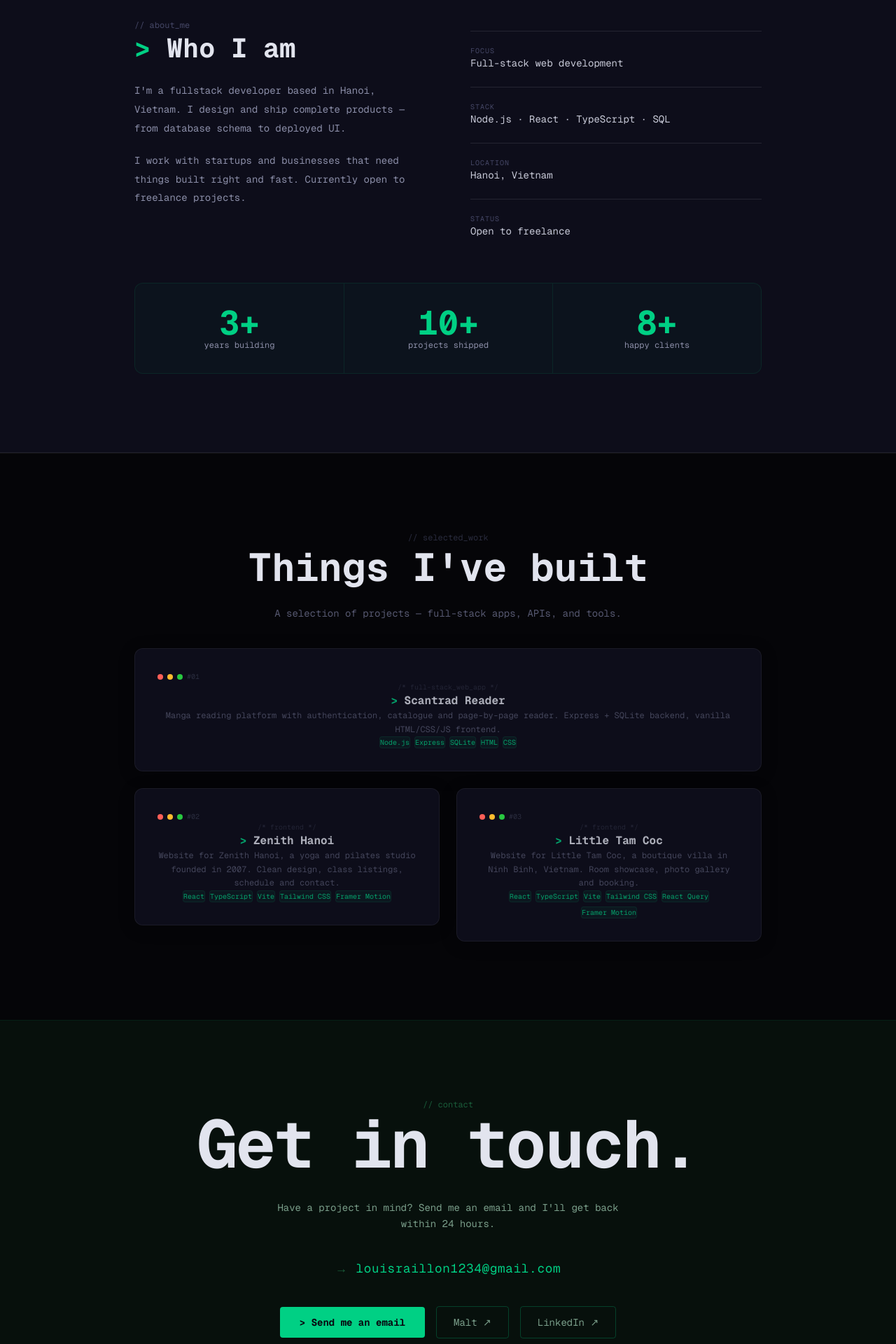
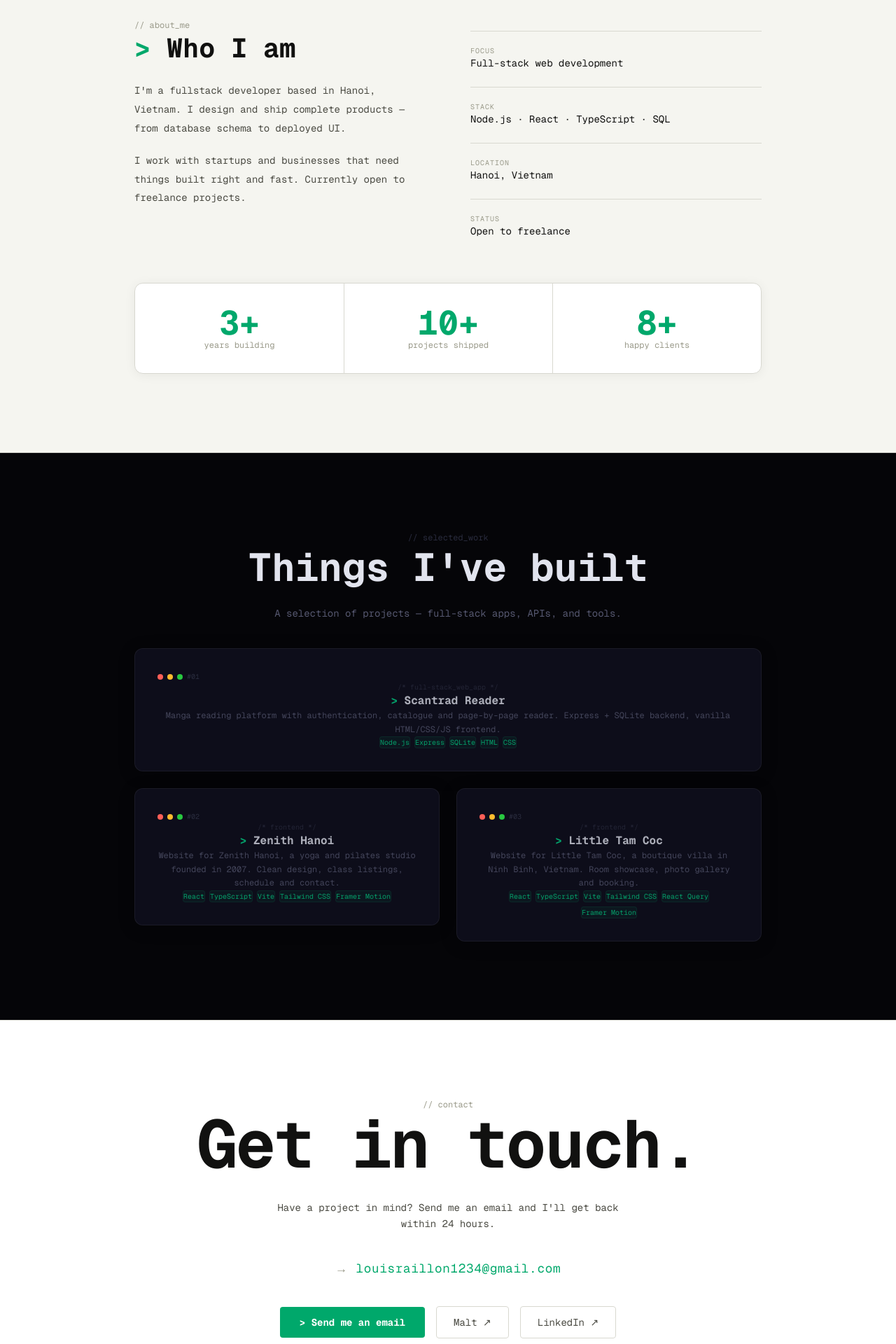
Before and after one commit to louisraillon/portfolio2, a Next.js app: page / in a window 1280 px wide. Shown: the part 1340-3260 px from the top of the page at 70% size. Built offline with nearby package versions, Linux system fonts and the light colour scheme.

Commit message:
design: switch About + Contact to light/white theme

```diff
--- a/components/About.tsx
+++ b/components/About.tsx
@@ -14,14 +14,14 @@ export default function About() {
       className="flex flex-col items-center"
       style={{
         padding: '7rem 1.5rem',
-        backgroundColor: '#0D0D1A',
-        borderTop: '1px solid rgba(255,255,255,0.08)',
-        borderBottom: '1px solid rgba(255,255,255,0.08)',
+        backgroundColor: '#F5F5F0',
+        borderTop: '1px solid #E0E0D8',
+        borderBottom: '1px solid #E0E0D8',
       }}
     >
       <div style={{ width: '100%', maxWidth: '56rem' }}>
         <Reveal>
-          <p className="font-mono text-xs mb-4" style={{ color: '#454766' }}>// about_me</p>
+          <p className="font-mono text-xs mb-4" style={{ color: '#9A9A8A' }}>// about_me</p>
 
           <div style={{ display: 'grid', gridTemplateColumns: '1fr 1fr', gap: '4rem', alignItems: 'start' }}>
 
@@ -29,14 +29,14 @@ export default function About() {
             <div>
               <h2
                 className="font-mono font-bold leading-tight"
-                style={{ fontSize: 'clamp(1.75rem, 3vw, 2.5rem)', color: '#E2E4EE', marginBottom: '1.5rem' }}
+                style={{ fontSize: 'clamp(1.75rem, 3vw, 2.5rem)', color: '#111110', marginBottom: '1.5rem' }}
               >
-                <span style={{ color: '#00D084' }}>{'> '}</span>Who I am
+                <span style={{ color: '#00A86B' }}>{'> '}</span>Who I am
               </h2>
-              <p className="font-mono text-sm leading-relaxed" style={{ color: '#8B8EA8', lineHeight: '1.9', marginBottom: '1.25rem' }}>
+              <p className="font-mono text-sm leading-relaxed" style={{ color: '#4A4A42', lineHeight: '1.9', marginBottom: '1.25rem' }}>
                 I&apos;m a fullstack developer based in Hanoi, Vietnam. I design and ship complete products — from database schema to deployed UI.
               </p>
-              <p className="font-mono text-sm leading-relaxed" style={{ color: '#8B8EA8', lineHeight: '1.9' }}>
+              <p className="font-mono text-sm leading-relaxed" style={{ color: '#4A4A42', lineHeight: '1.9' }}>
                 I work with startups and businesses that need things built right and fast. Currently open to freelance projects.
               </p>
             </div>
@@ -49,9 +49,9 @@ export default function About() {
                 { label: 'Location', value: 'Hanoi, Vietnam' },
                 { label: 'Status', value: 'Open to freelance' },
               ].map(({ label, value }) => (
-                <div key={label} style={{ borderTop: '1px solid rgba(255,255,255,0.1)', paddingTop: '1.25rem' }}>
-                  <p className="font-mono text-[10px] uppercase tracking-widest mb-1" style={{ color: '#454766' }}>{label}</p>
-                  <p className="font-mono text-sm" style={{ color: '#C8CAD8' }}>{value}</p>
+                <div key={label} style={{ borderTop: '1px solid #D8D8D0', paddingTop: '1.25rem' }}>
+                  <p className="font-mono text-[10px] uppercase tracking-widest mb-1" style={{ color: '#9A9A8A' }}>{label}</p>
+                  <p className="font-mono text-sm" style={{ color: '#111110' }}>{value}</p>
                 </div>
               ))}
             </div>
@@ -66,11 +66,11 @@ export default function About() {
               marginTop: '4rem',
               display: 'grid',
               gridTemplateColumns: 'repeat(3, 1fr)',
-              borderTop: '1px solid rgba(255,255,255,0.1)',
               borderRadius: '0.75rem',
               overflow: 'hidden',
-              background: 'rgba(0,208,132,0.03)',
-              border: '1px solid rgba(0,208,132,0.1)',
+              background: '#FFFFFF',
+              border: '1px solid #D8D8D0',
+              boxShadow: '0 2px 16px rgba(0,0,0,0.06)',
             }}
           >
             {STATS.map(({ to, suffix, label }, i) => (
@@ -78,17 +78,17 @@ export default function About() {
                 key={label}
                 style={{
                   padding: '2rem 1.5rem',
-                  borderLeft: i > 0 ? '1px solid rgba(0,208,132,0.1)' : 'none',
+                  borderLeft: i > 0 ? '1px solid #D8D8D0' : 'none',
                   textAlign: 'center',
                 }}
               >
                 <p
                   className="font-mono font-bold"
-                  style={{ fontSize: 'clamp(2rem, 4vw, 3rem)', color: '#00D084', lineHeight: 1 }}
+                  style={{ fontSize: 'clamp(2rem, 4vw, 3rem)', color: '#00A86B', lineHeight: 1 }}
                 >
                   <Counter to={to} suffix={suffix} />
                 </p>
-                <p className="font-mono text-xs mt-2" style={{ color: '#8B8EA8' }}>{label}</p>
+                <p className="font-mono text-xs mt-2" style={{ color: '#9A9A8A' }}>{label}</p>
               </div>
             ))}
           </div>
--- a/components/Contact.tsx
+++ b/components/Contact.tsx
@@ -10,25 +10,25 @@ export default function Contact() {
       className="flex flex-col items-center px-6"
       style={{
         padding: '7rem 1.5rem',
-        backgroundColor: '#07100C',
-        borderTop: '1px solid rgba(0,208,132,0.08)',
+        backgroundColor: '#FFFFFF',
+        borderTop: '1px solid #E0E0D8',
       }}
     >
       <div style={{ width: '100%', maxWidth: '56rem', textAlign: 'center' }}>
 
         <Reveal>
-          <p className="mb-5 font-mono text-xs" style={{ color: '#1A5C3A', textAlign: 'center' }}>
+          <p className="mb-5 font-mono text-xs" style={{ color: '#9A9A8A', textAlign: 'center' }}>
             <Typewriter text="// contact" speed={55} />
           </p>
           <h2
             className="font-mono font-bold leading-[1] tracking-tight"
-            style={{ fontSize: 'clamp(2.5rem, 8vw, 6rem)', color: '#E2E4EE', textAlign: 'center' }}
+            style={{ fontSize: 'clamp(2.5rem, 8vw, 6rem)', color: '#111110', textAlign: 'center' }}
           >
             <Typewriter text="Get in touch." speed={60} delay={250} />
           </h2>
           <p
             className="font-mono text-sm leading-relaxed"
-            style={{ color: '#7A9E8A', maxWidth: '34rem', textAlign: 'center', margin: '2rem auto 2.5rem' }}
+            style={{ color: '#4A4A42', maxWidth: '34rem', textAlign: 'center', margin: '2rem auto 2.5rem' }}
           >
             Have a project in mind? Send me an email and I&apos;ll get back within 24 hours.
           </p>
@@ -41,11 +41,11 @@ export default function Contact() {
               marginBottom: '2.5rem',
               textAlign: 'center',
               fontSize: 'clamp(0.85rem, 2vw, 1.1rem)',
-              color: '#00D084',
+              color: '#00A86B',
               letterSpacing: '0.04em',
             }}
           >
-            <span style={{ color: '#1A5C3A' }}>{'→ '}</span>
+            <span style={{ color: '#9A9A8A' }}>{'→ '}</span>
             <Typewriter text="louisraillon1234@gmail.com" speed={28} />
           </div>
         </Reveal>
@@ -55,7 +55,7 @@ export default function Contact() {
             <a
               href="mailto:louisraillon1234@gmail.com"
               className="rounded font-mono text-sm font-bold transition-opacity hover:opacity-85 active:scale-[0.98]"
-              style={{ background: '#00D084', color: '#080810', padding: '0.75rem 1.75rem' }}
+              style={{ background: '#00A86B', color: '#FFFFFF', padding: '0.75rem 1.75rem' }}
             >
               {'>'} Send me an email
             </a>
@@ -64,9 +64,9 @@ export default function Contact() {
               target="_blank"
               rel="noopener noreferrer"
               className="rounded font-mono text-sm transition-colors duration-150"
-              style={{ border: '1px solid rgba(0,208,132,0.25)', color: '#7A9E8A', padding: '0.75rem 1.5rem' }}
-              onMouseEnter={(e) => ((e.currentTarget as HTMLElement).style.color = '#00D084')}
-              onMouseLeave={(e) => ((e.currentTarget as HTMLElement).style.color = '#7A9E8A')}
+              style={{ border: '1px solid #D8D8D0', color: '#4A4A42', padding: '0.75rem 1.5rem' }}
+              onMouseEnter={(e) => { (e.currentTarget as HTMLElement).style.color = '#111110'; (e.currentTarget as HTMLElement).style.borderColor = '#111110' }}
+              onMouseLeave={(e) => { (e.currentTarget as HTMLElement).style.color = '#4A4A42'; (e.currentTarget as HTMLElement).style.borderColor = '#D8D8D0' }}
             >
               Malt ↗
             </a>
@@ -75,9 +75,9 @@ export default function Contact() {
               target="_blank"
               rel="noopener noreferrer"
               className="rounded font-mono text-sm transition-colors duration-150"
-              style={{ border: '1px solid rgba(0,208,132,0.25)', color: '#7A9E8A', padding: '0.75rem 1.5rem' }}
-              onMouseEnter={(e) => ((e.currentTarget as HTMLElement).style.color = '#00D084')}
-              onMouseLeave={(e) => ((e.currentTarget as HTMLElement).style.color = '#7A9E8A')}
+              style={{ border: '1px solid #D8D8D0', color: '#4A4A42', padding: '0.75rem 1.5rem' }}
+              onMouseEnter={(e) => { (e.currentTarget as HTMLElement).style.color = '#111110'; (e.currentTarget as HTMLElement).style.borderColor = '#111110' }}
+              onMouseLeave={(e) => { (e.currentTarget as HTMLElement).style.color = '#4A4A42'; (e.currentTarget as HTMLElement).style.borderColor = '#D8D8D0' }}
             >
               LinkedIn ↗
             </a>
```
